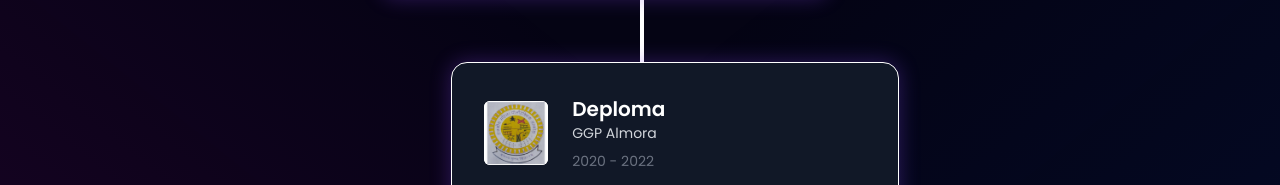
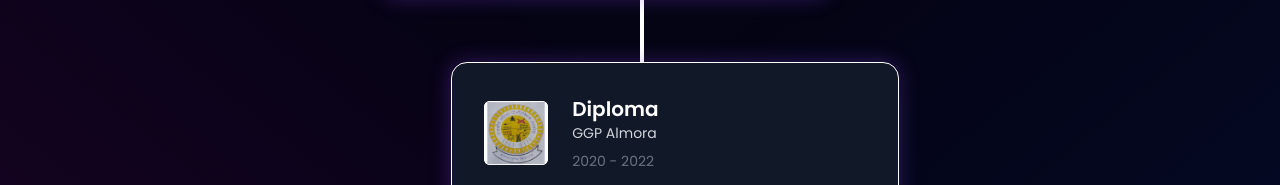
Before and after one commit to Diksha9761/myportfolio, a React (Vite) app: page / in a window 1280 px wide. Shown: the part 4258-4443 px from the top of the page. Built offline with nearby package versions, Linux system fonts and the light colour scheme.

Commit message:
Update constants.js

```diff
--- a/src/constants.js
+++ b/src/constants.js
@@ -113,7 +113,7 @@ export const SkillsInfo = [
       date: "2020 - 2022",
       grade: "85%",
       desc: "I have completed my Deploma in Information Technology from Girls Polytechnic Almora.",
-      degree: "Deploma",
+      degree: "Diploma",
     },
     {
       id: 3,
```
